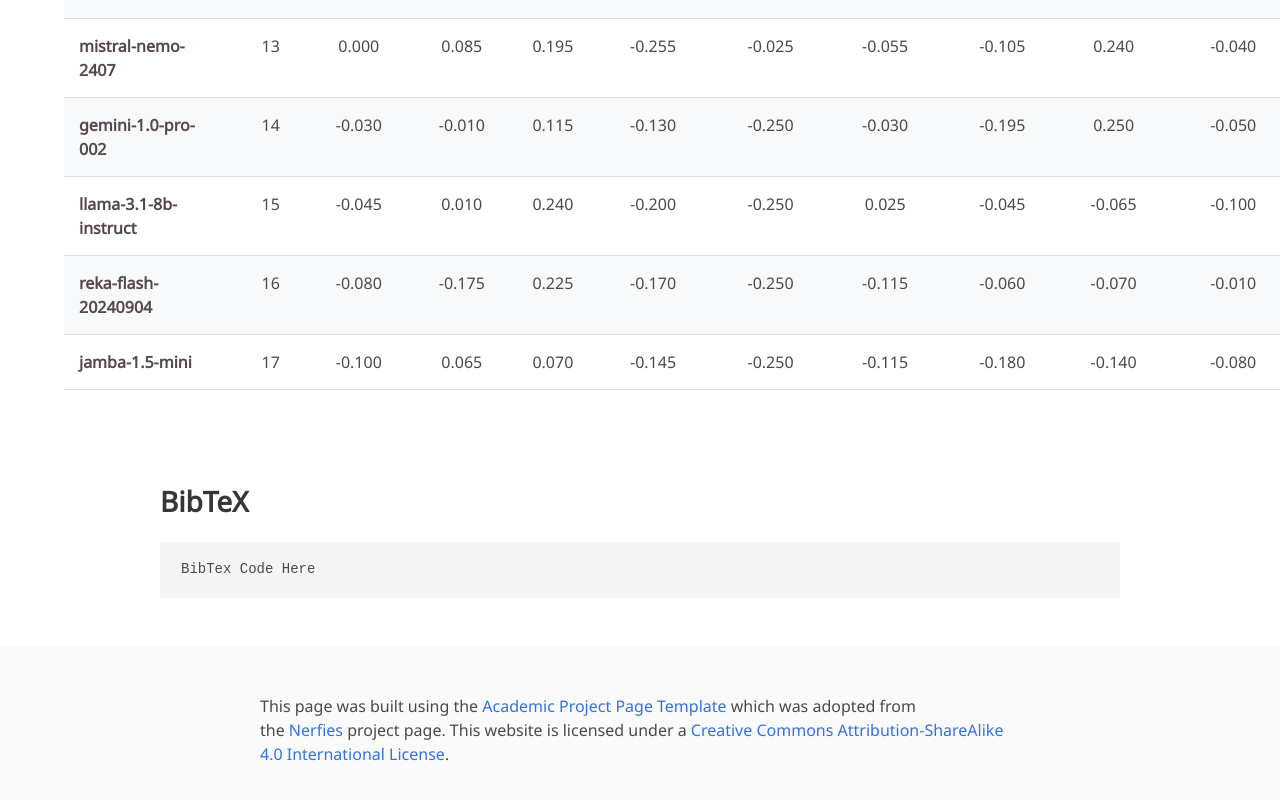
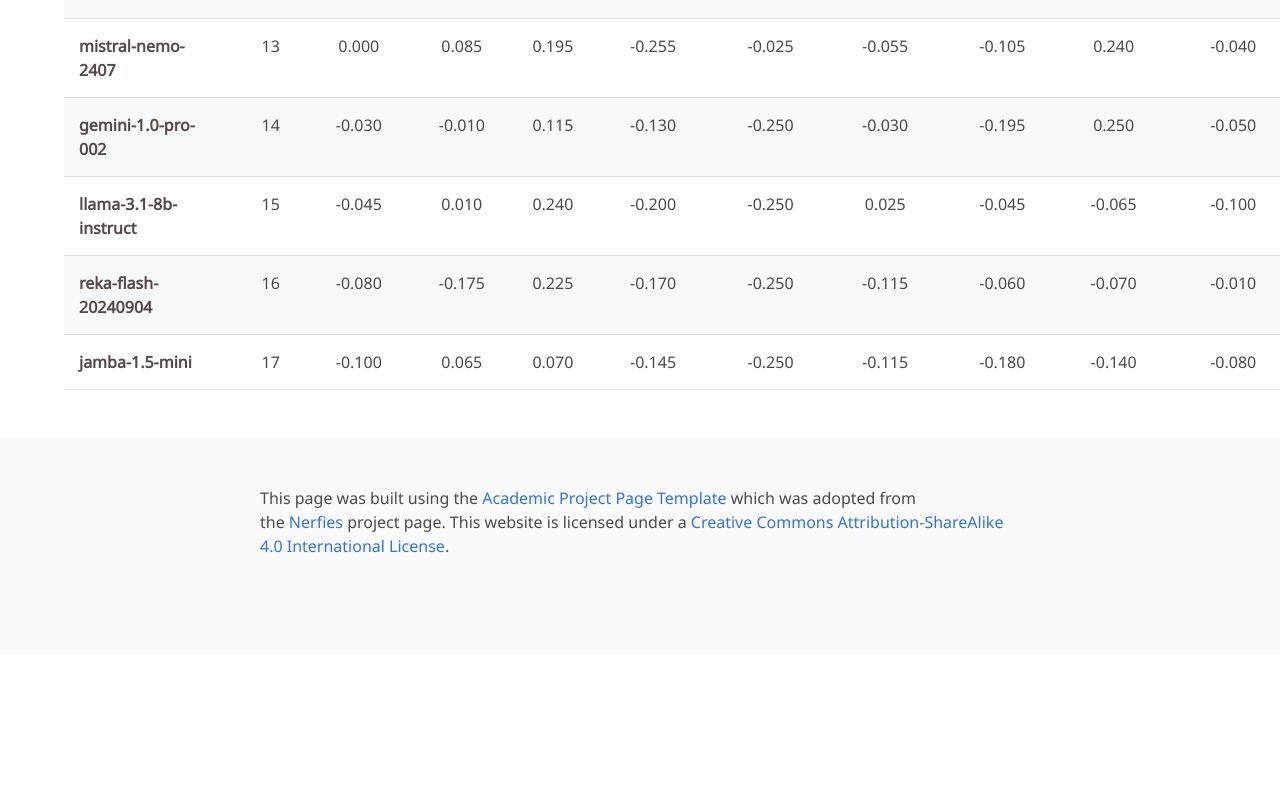
Before and after one commit to Linwenye/gamebot-page, a plain HTML site: page index.html in a window 1280 px wide. Shown: the part 6138-6938 px from the top of the page. After the commit the page ends 6792 px from the top, so only its background shows below. Drawn offline with nearby package versions, Linux system fonts and the light colour scheme; some icons are missing; a web font is replaced by a local one.

Commit message:
delete unrelated part

```diff
--- a/index.html
+++ b/index.html
@@ -660,14 +660,14 @@
         </table>
     </div>
 </section>
-<!--BibTex citation -->
-<section class="section" id="BibTeX">
-    <div class="container is-max-desktop content">
-        <h2 class="title">BibTeX</h2>
-        <pre><code>BibTex Code Here</code></pre>
-    </div>
-</section>
-<!--End BibTex citation -->
+<!--&lt;!&ndash;BibTex citation &ndash;&gt;-->
+<!--<section class="section" id="BibTeX">-->
+<!--    <div class="container is-max-desktop content">-->
+<!--        <h2 class="title">BibTeX</h2>-->
+<!--        <pre><code>BibTex Code Here</code></pre>-->
+<!--    </div>-->
+<!--</section>-->
+<!--&lt;!&ndash;End BibTex citation &ndash;&gt;-->
 
 
 <footer class="footer">
```
